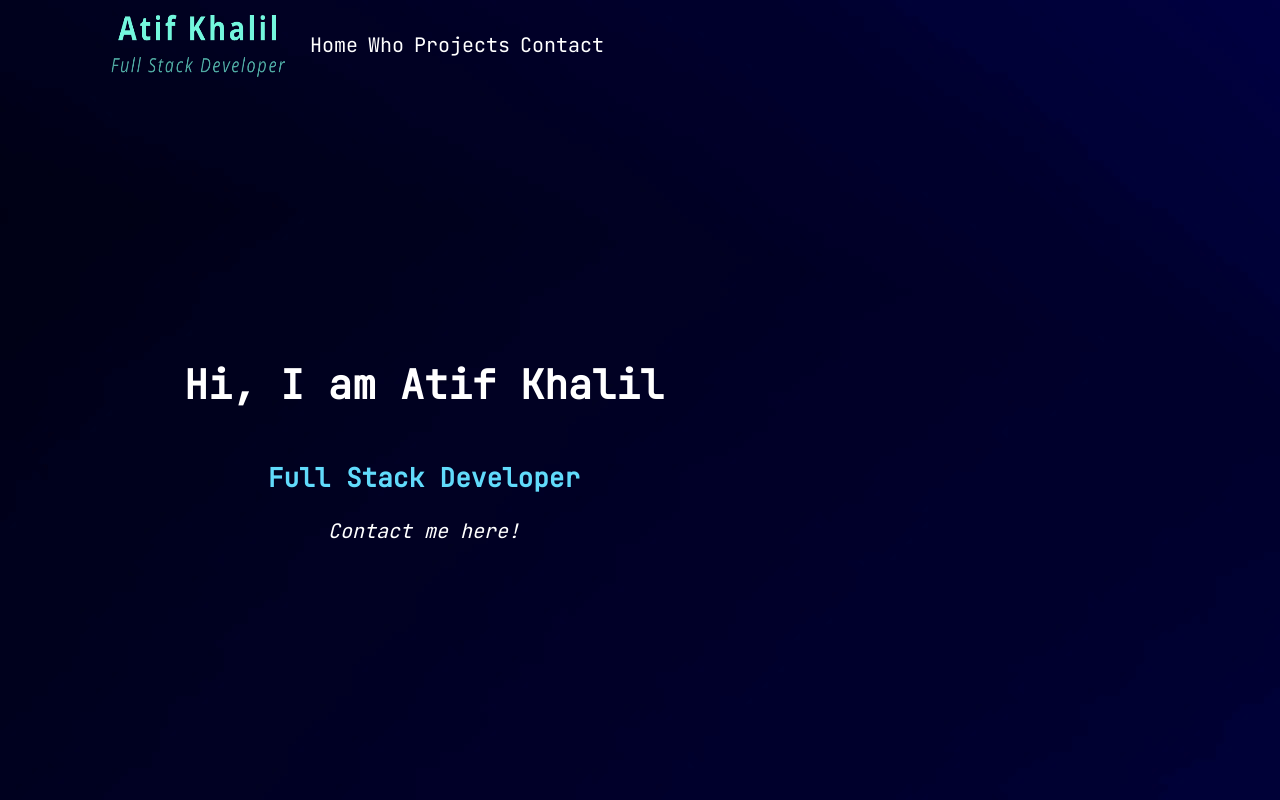
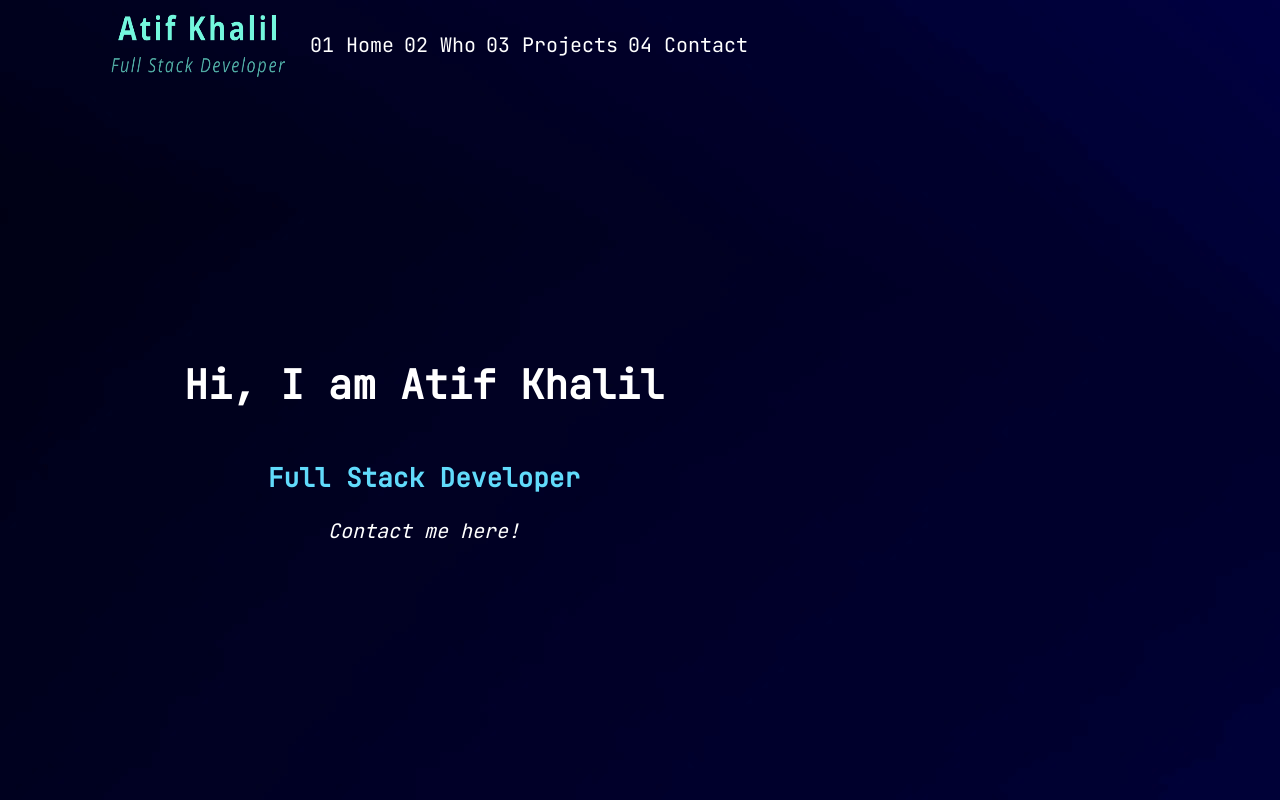
Before and after one commit to Atif-BE/Portfolio_Atif, a React (Vite) app in the folder portfolio/: page / in a window 1280 px wide. Built offline with nearby package versions, Linux system fonts and the light colour scheme.

Commit message:
Navigation changes

```diff
--- a/portfolio/src/components/NavBar.tsx
+++ b/portfolio/src/components/NavBar.tsx
@@ -2,7 +2,7 @@ import { Nav } from "../shared/navbarStyles";
 
 
 const NavBar = () => {
-    const menuItems = ["Home", "Who", "Projects", "Contact"];
+    const menuItems = ["01 Home", "02 Who", "03 Projects", "04 Contact"];
 
 
     return(
```
